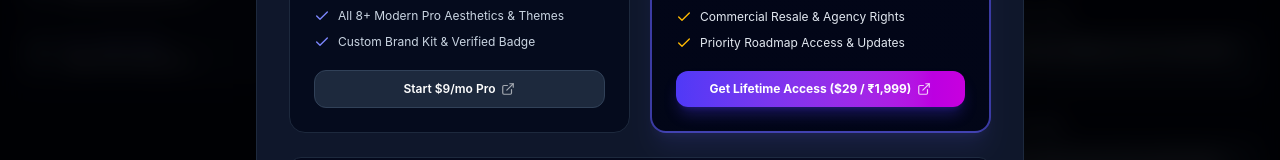
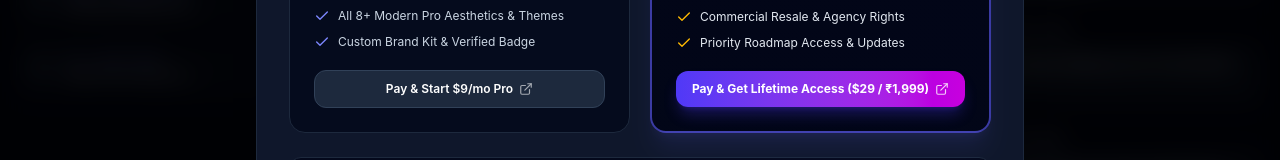
Before and after one commit to quizedguy-art/postcraft-studio, a React (Vite) app: page / in a window 1280 px wide. Both pictures are taken after a click on the button "Upgrade". Shown: the part 418-578 px from the top of the page. Built offline with nearby package versions, Linux system fonts and the light colour scheme.

Commit message:
Direct anchor links to Lemon Squeezy and reset-to-free feature

```diff
--- a/src/App.tsx
+++ b/src/App.tsx
@@ -562,7 +562,17 @@ export function App() {
         onClose={() => setIsPricingModalOpen(false)}
         subscription={subscription}
         onUpgrade={handleUpgrade}
+        onResetToFree={() => {
+          setSubscription({
+            isPro: false,
+            tier: 'free',
+            exportsToday: 0,
+            maxFreeExportsPerDay: 5,
+          });
+          setProject(p => ({ ...p, showWatermark: true }));
+        }}
       />
+
 
       <MonetizationGuideModal
         isOpen={isGuideModalOpen}
--- a/src/components/Navbar.tsx
+++ b/src/components/Navbar.tsx
@@ -66,6 +66,11 @@ export const Navbar: React.FC<NavbarProps> = ({
               <span className="font-black text-base sm:text-lg text-white tracking-tight">
                 Slide<span className="text-indigo-400">Forge</span>
               </span>
+              <button
+                onClick={onOpenPricing}
+                title="Manage Subscription"
+                className="cursor-pointer hover:opacity-80 transition-opacity"
+              >
                 {subscription.isPro ? (
                   <span className="text-[10px] font-bold px-2 py-0.5 rounded-full bg-gradient-to-r from-amber-500 to-amber-600 text-white font-mono flex items-center gap-1 shadow-sm">
                     <Crown className="w-3 h-3 fill-white" /> PRO
@@ -75,6 +80,7 @@ export const Navbar: React.FC<NavbarProps> = ({
                     FREE TIER
                   </span>
                 )}
+              </button>
             </div>
             <p className="hidden sm:block text-[11px] text-slate-400">
               AI Viral Carousel & Visual Deck Studio
@@ -138,16 +144,19 @@ export const Navbar: React.FC<NavbarProps> = ({
             <span className="hidden md:inline">Brand Kit</span>
           </button>
 
-          {/* Upgrade CTA (if not pro) */}
-          {!subscription.isPro && (
+          {/* Upgrade CTA / Pricing */}
           <button
             onClick={onOpenPricing}
-              className="flex items-center gap-1.5 px-3.5 py-1.5 rounded-xl bg-amber-500/15 hover:bg-amber-500/25 text-amber-300 border border-amber-500/30 text-xs font-bold transition-all"
+            className={`flex items-center gap-1.5 px-3.5 py-1.5 rounded-xl text-xs font-bold transition-all ${
+              subscription.isPro
+                ? 'bg-slate-900 hover:bg-slate-800 text-amber-300 border border-amber-500/30'
+                : 'bg-amber-500/15 hover:bg-amber-500/25 text-amber-300 border border-amber-500/30 animate-pulse'
+            }`}
           >
             <Crown className="w-3.5 h-3.5 text-amber-400" />
-              <span>Upgrade</span>
+            <span>{subscription.isPro ? 'Pro Active' : 'Upgrade'}</span>
           </button>
-          )}
+
 
           {/* EXPORT DROPDOWN */}
           <div className="relative">
--- a/src/components/PricingModal.tsx
+++ b/src/components/PricingModal.tsx
@@ -11,6 +11,7 @@ import {
   CreditCard,
   Key,
   ExternalLink,
+  RotateCcw
 } from 'lucide-react';
 
 interface PricingModalProps {
@@ -18,12 +19,15 @@ interface PricingModalProps {
   onClose: () => void;
   subscription: UserSubscription;
   onUpgrade: (tier: 'pro' | 'lifetime', key?: string) => void;
+  onResetToFree?: () => void;
 }
 
 export const PricingModal: React.FC<PricingModalProps> = ({
   isOpen,
   onClose,
+  subscription,
   onUpgrade,
+  onResetToFree,
 }) => {
   const [promoCode, setPromoCode] = useState('');
   const [promoStatus, setPromoStatus] = useState<string | null>(null);
@@ -44,18 +48,8 @@ export const PricingModal: React.FC<PricingModalProps> = ({
     }
   };
 
-  const handleInitiateCheckout = (tier: 'pro' | 'lifetime') => {
-    const targetUrl = tier === 'lifetime'
-      ? PAYMENT_CONFIG.lifetimeFounder.checkoutUrl
-      : PAYMENT_CONFIG.monthlyPro.checkoutUrl;
-
-    if (targetUrl && (targetUrl.startsWith('http://') || targetUrl.startsWith('https://'))) {
-      // Direct redirect to Lemon Squeezy Checkout page
-      window.location.href = targetUrl;
-    } else {
-      alert('Payment link not configured yet.');
-    }
-  };
+  const monthlyUrl = PAYMENT_CONFIG.monthlyPro.checkoutUrl;
+  const lifetimeUrl = PAYMENT_CONFIG.lifetimeFounder.checkoutUrl;
 
   return (
     <div className="fixed inset-0 z-50 flex items-center justify-center p-4 bg-black/80 backdrop-blur-md animate-fadeIn">
@@ -78,6 +72,22 @@ export const PricingModal: React.FC<PricingModalProps> = ({
           <p className="text-xs sm:text-sm text-slate-400 max-w-md mx-auto">
             Create limitless viral carousels, remove watermarks, access premium aesthetics & 4K exports.
           </p>
+
+          {subscription.isPro && (
+            <div className="pt-2 flex items-center justify-center gap-3">
+              <span className="text-xs text-emerald-400 font-bold bg-emerald-500/10 px-3 py-1 rounded-full border border-emerald-500/30">
+                ⭐ You are currently on {subscription.tier.toUpperCase()} Pro
+              </span>
+              {onResetToFree && (
+                <button
+                  onClick={onResetToFree}
+                  className="text-xs text-slate-400 hover:text-rose-400 underline flex items-center gap-1"
+                >
+                  <RotateCcw className="w-3 h-3" /> Reset to Free for testing
+                </button>
+              )}
+            </div>
+          )}
         </div>
 
         {/* PRICING TIERS */}
@@ -117,13 +127,15 @@ export const PricingModal: React.FC<PricingModalProps> = ({
               </div>
             </div>
 
-            <button
-              onClick={() => handleInitiateCheckout('pro')}
-              className="w-full py-2.5 rounded-xl bg-slate-800 hover:bg-slate-700 text-white font-semibold text-xs transition-colors border border-slate-700 flex items-center justify-center gap-1.5"
+            <a
+              href={monthlyUrl}
+              target="_blank"
+              rel="noopener noreferrer"
+              className="w-full py-2.5 rounded-xl bg-slate-800 hover:bg-slate-700 text-white font-semibold text-xs transition-colors border border-slate-700 flex items-center justify-center gap-1.5 cursor-pointer text-center no-underline"
             >
-              <span>Start $9/mo Pro</span>
+              <span>Pay & Start $9/mo Pro</span>
               <ExternalLink className="w-3.5 h-3.5 opacity-60" />
-            </button>
+            </a>
           </div>
 
           {/* LIFETIME FOUNDER PASS */}
@@ -168,13 +180,15 @@ export const PricingModal: React.FC<PricingModalProps> = ({
               </div>
             </div>
 
-            <button
-              onClick={() => handleInitiateCheckout('lifetime')}
-              className="w-full py-2.5 rounded-xl bg-gradient-to-r from-indigo-600 to-fuchsia-600 hover:from-indigo-500 hover:to-fuchsia-500 text-white font-bold text-xs transition-all shadow-lg shadow-indigo-600/30 flex items-center justify-center gap-1.5"
+            <a
+              href={lifetimeUrl}
+              target="_blank"
+              rel="noopener noreferrer"
+              className="w-full py-2.5 rounded-xl bg-gradient-to-r from-indigo-600 to-fuchsia-600 hover:from-indigo-500 hover:to-fuchsia-500 text-white font-bold text-xs transition-all shadow-lg shadow-indigo-600/30 flex items-center justify-center gap-1.5 cursor-pointer text-center no-underline"
             >
-              <span>Get Lifetime Access ($29 / ₹1,999)</span>
+              <span>Pay & Get Lifetime Access ($29 / ₹1,999)</span>
               <ExternalLink className="w-3.5 h-3.5 opacity-80" />
-            </button>
+            </a>
           </div>
         </div>
 
```
Lines whose indentation alone changed are shown as unchanged.
